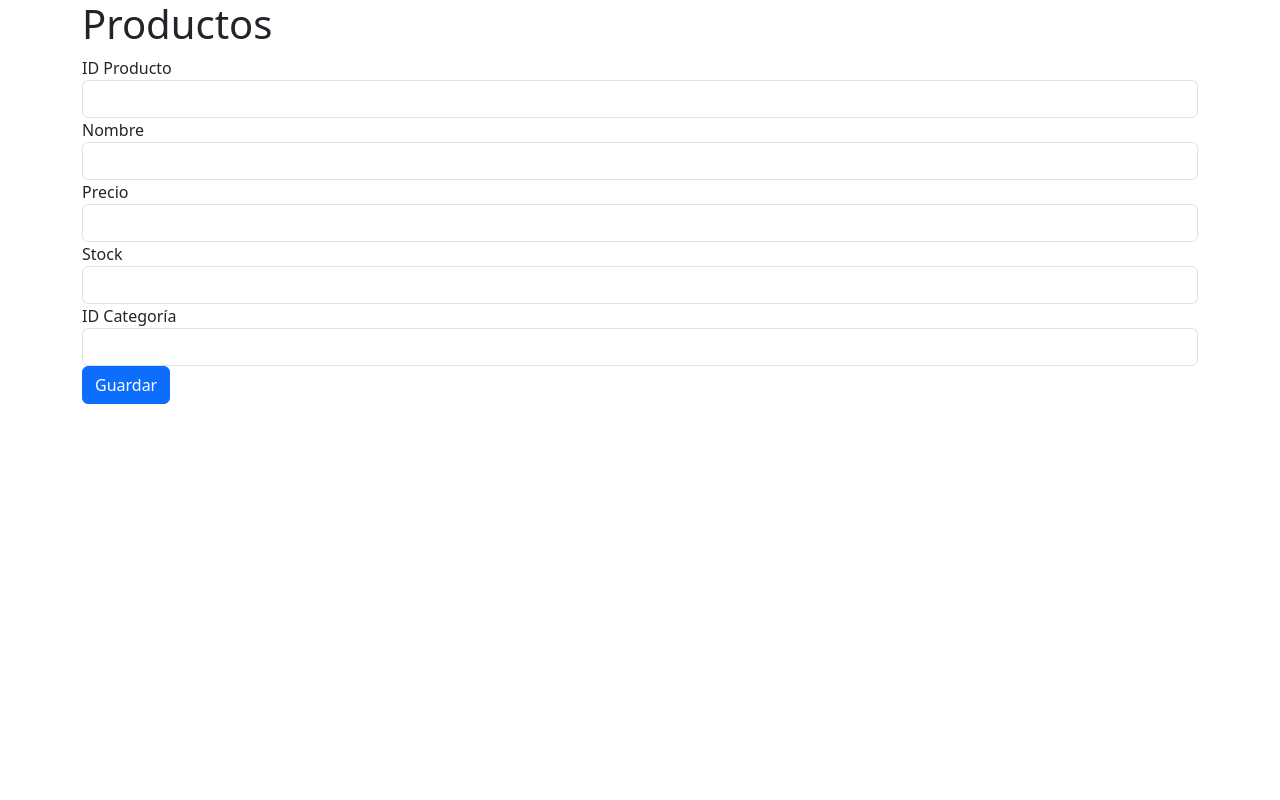
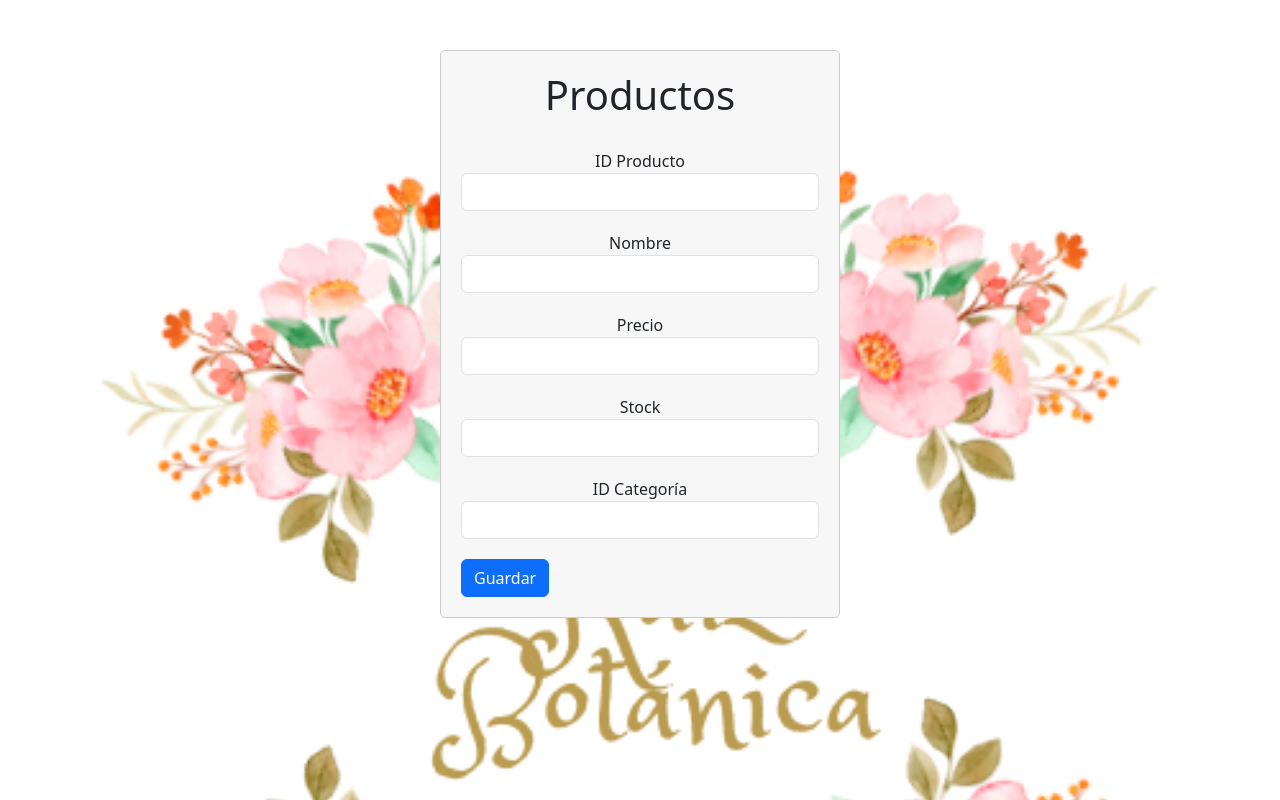
Before and after one commit to Kusack01/raiz, a Django app: template botanica/templates/botanica/form_producto.html in a window 1280 px wide. Run offline with Django 3.2, Linux system fonts and the light colour scheme; the template is opened without the code that fills it, so the values that code supplies are empty; some libraries are stand-ins or nearby versions.

Commit message:
ultimos cambios

```diff
--- a/botanica/static/botanica/css/for_producto.css
+++ b/botanica/static/botanica/css/for_producto.css
@@ -1,6 +1,20 @@
 /* Estilos adicionales para personalizar el formulario */
+
 .container {
     margin-top: 50px;
+}
+
+.form-group {
+    margin-bottom: 20px;
+}
+
+.form-container {
+    max-width: 400px;
+    margin: 0 auto;
+    padding: 20px;
+    border: 1px solid #ccc;
+    border-radius: 5px;
+    background-color: #f7f7f7;
 }
 
 h1 {
@@ -11,4 +25,9 @@ h1 {
 body {
     background-image: url("/static/botanica/imagenes/Logo Circular Floral Rosa.png");
     background-size: cover;
-  }
+}
+
+label {
+    display: block;
+    text-align: center;
+}
--- a/botanica/templates/botanica/form_producto.html
+++ b/botanica/templates/botanica/form_producto.html
@@ -7,10 +7,11 @@
     <title>Formulario Productos</title>
     <link rel="stylesheet" href="css/bootstrap.min.css">
     <link rel="icon" type="image/jpg" href="{% static 'botanica/imagenes/Logo Circular Floral Rosa.png' %}">
-    <link rel="stylesheet" href="{% static 'botanica/css/for_productos.css' %}">
+    <link rel="stylesheet" href="{% static 'botanica/css/for_producto.css' %}">
 </head>
 <body>
     <div class="container">
+        <div class="form-container">
             <h1>Productos</h1>
             <form id="productForm">
                 <div class="form-group">
@@ -36,6 +37,7 @@
                 <button type="submit" class="btn btn-primary">Guardar</button>
             </form>
         </div>
+    </div>
 
     <script src="https://code.jquery.com/jquery-3.6.0.min.js"></script>
     <script src="js/bootstrap.min.js"></script>
--- a/botanica/templates/botanica/form_usuario.html
+++ b/botanica/templates/botanica/form_usuario.html
@@ -9,6 +9,8 @@
 </head>
 <body>
   <div class="container">
+    <div class="form-container">
+        <h1>Formulario de Usuario</h1>
         <form id="myForm">
           <div class="form-group">
             <label for="rut">RUT:</label>
@@ -43,6 +45,7 @@
           <button type="submit" class="btn btn-primary">Enviar</button>
         </form>
     </div>
+  </div>
 
   <script src="https://code.jquery.com/jquery-3.6.0.min.js"></script>
   <script src="{% static 'botanica/js/for_usu.js' %}"></script>
```
Lines whose indentation alone changed are shown as unchanged.
